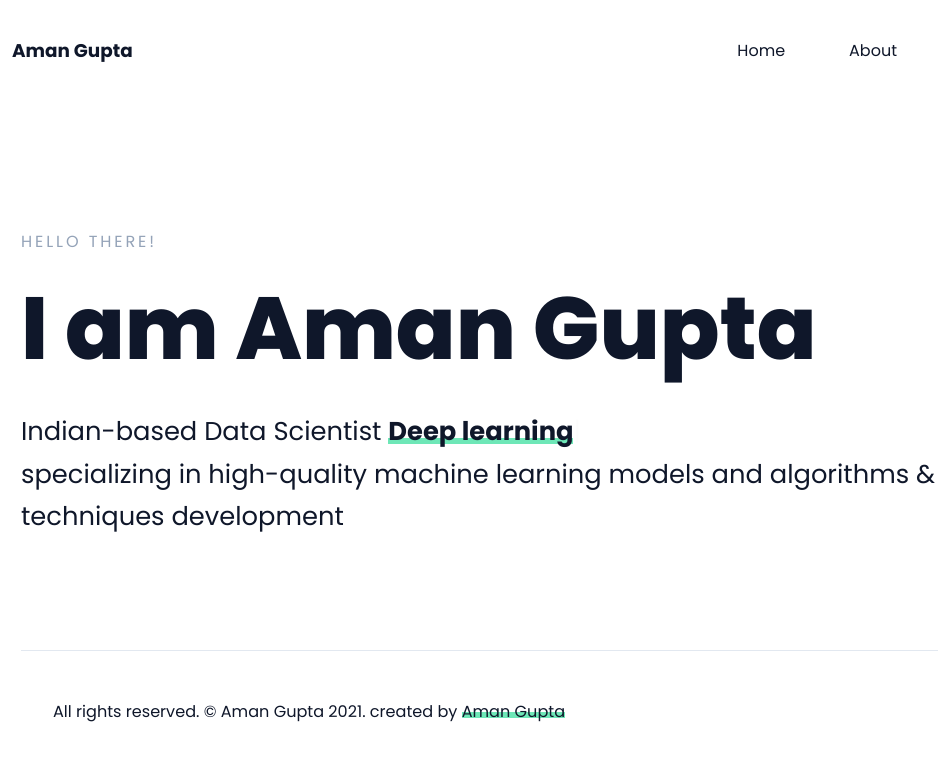
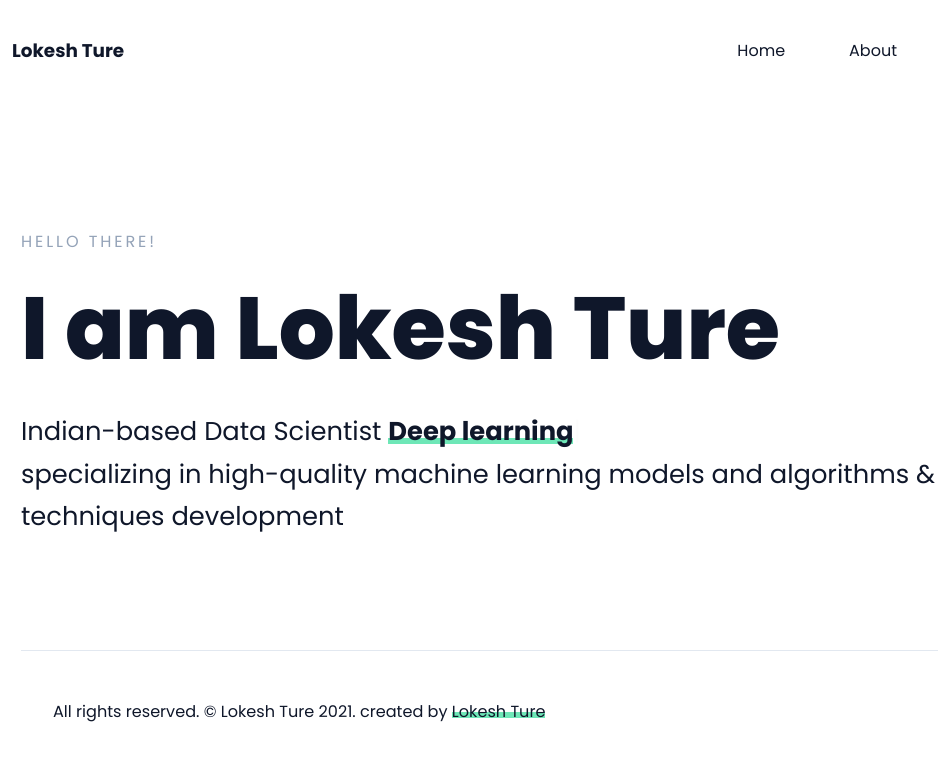
Before and after one commit to Turelokesh999/portfolio01, a plain HTML site: page index.html in a window 1280 px wide. Shown: the full height of the page, 81-1019 px from the left. Drawn offline with Linux system fonts and the light colour scheme; a web font is replaced by a local one.

Commit message:
Update index.html

```diff
--- a/index.html
+++ b/index.html
@@ -58,7 +58,7 @@
                 <img class="img-fluid rounded-circle" src="./assets/images/avatar-small.jpg" alt="HTML Bootstrap Template by Pixel Rocket">
               </picture>
               <span class="fw-bolder fs-6 d-flex justify-content-start" data-scroll-section>
-                <span class="fade-in" data-scroll data-scroll-speed="2" data-scroll-delay=".03" data-scroll-position="top">Aman Gupta</span>
+                <span class="fade-in" data-scroll data-scroll-speed="2" data-scroll-delay=".03" data-scroll-position="top">Lokesh Ture</span>
               </span>
             </a>
             <button class="btn-icon navbar-toggler" type="button" data-bs-toggle="collapse" data-bs-target="#navbarSupportedContent"
@@ -94,7 +94,7 @@
                 <!-- Hero-->
                 <div class="mb-lg-10">
                     <p class="subtitle-sm" data-scroll data-scroll-speed="2" data-scroll-position="top">Hello there!</p>
-                    <h1 class="display-1 mb-4" data-scroll data-scroll-speed="4" data-scroll-position="top">I am Aman Gupta</h1>
+                    <h1 class="display-1 mb-4" data-scroll data-scroll-speed="4" data-scroll-position="top">I am Lokesh Ture</h1>
                     <p data-scroll data-scroll-speed="6" data-scroll-position="top" class="lead typed-elem">Indian-based Data Scientist <span class="fw-bold text-highlight" data-typed='{"backSpeed": 50,"strings": ["Machine learning", "Deep learning", "Data visualization", "Cloud computing"]}'></span><span class="d-block">specializing in high-quality machine learning models and algorithms & statistical techniques development</span></p>
                 </div>                <!-- /Hero-->
 
@@ -104,7 +104,7 @@
 
         <footer class="border-top mt-10 pt-5 pb-8  " data-scroll-section>
         <div class="container d-flex justify-content-between">
-            <p class="small">All rights reserved. © Aman Gupta 2021.  created by <a class="link-body" href="">Aman Gupta</a></p>
+            <p class="small">All rights reserved. © Lokesh Ture 2021.  created by <a class="link-body" href="">Lokesh Ture</a></p>
             <ul class="list-unstyled d-flex align-items-center">
                 <li class="ms-3"><a class="text-decoration-none text-muted" href="#"><i class="ri-github-fill"></i></a></li>
                 <li class="ms-3"><a class="text-decoration-none text-muted" href="#"><i class="ri-facebook-fill"></i></a></li>
```
